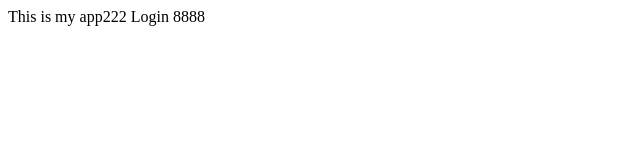
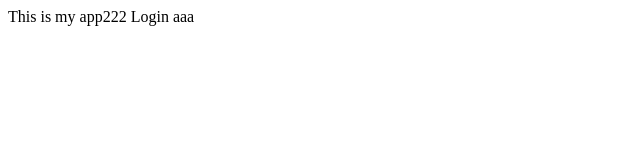
Before and after one commit to cetubig/First-Git, a plain HTML site: page index.html in a window 1280 px wide. Shown: the full height of the page, 0-640 px from the left. Drawn offline with Linux system fonts and the light colour scheme.

Commit message:
body to aaa

```diff
--- a/index.html
+++ b/index.html
@@ -4,6 +4,6 @@
 </head>
 <body>
 	This is my app222
-	Login 8888
+	Login aaa
 </body>
 </html>
```
